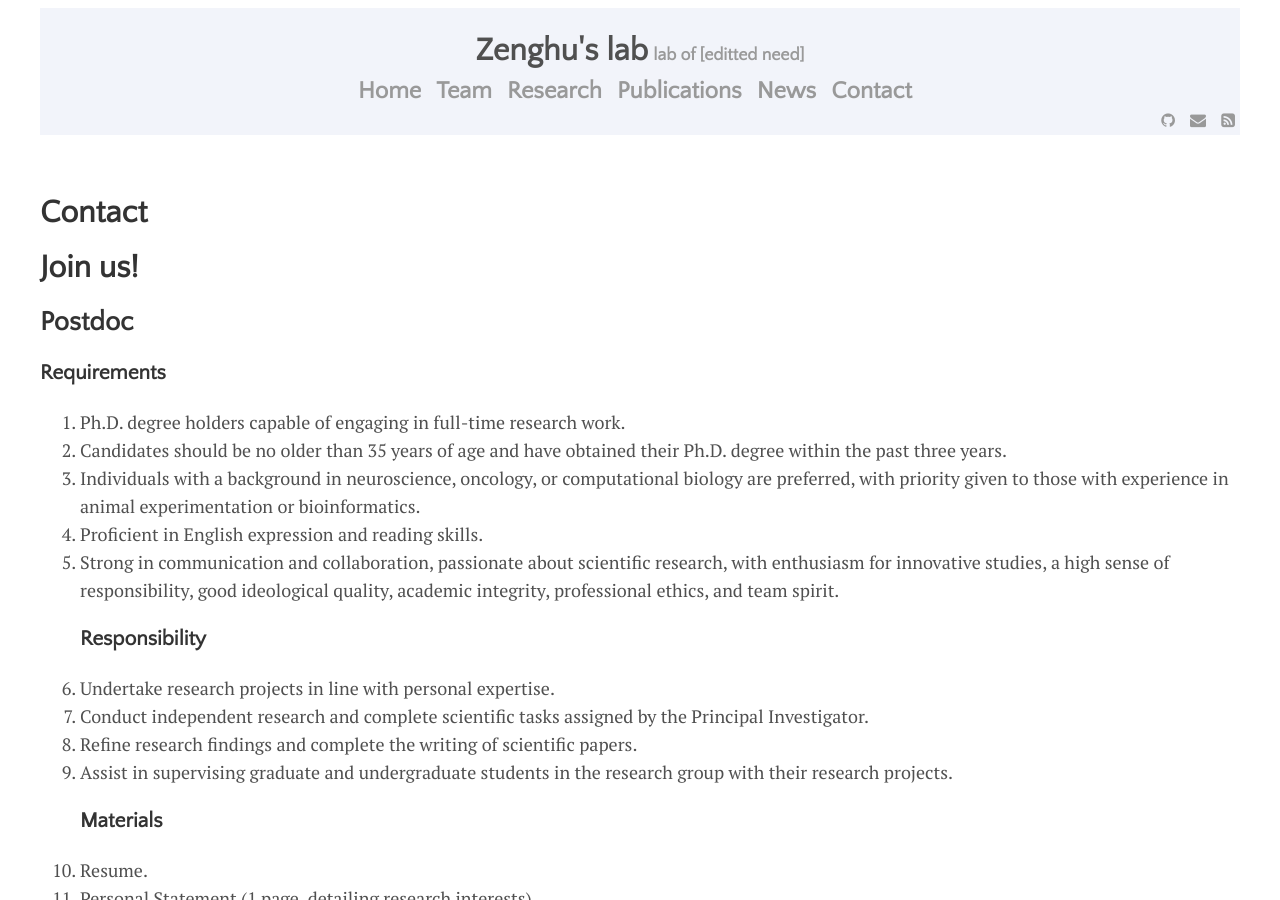
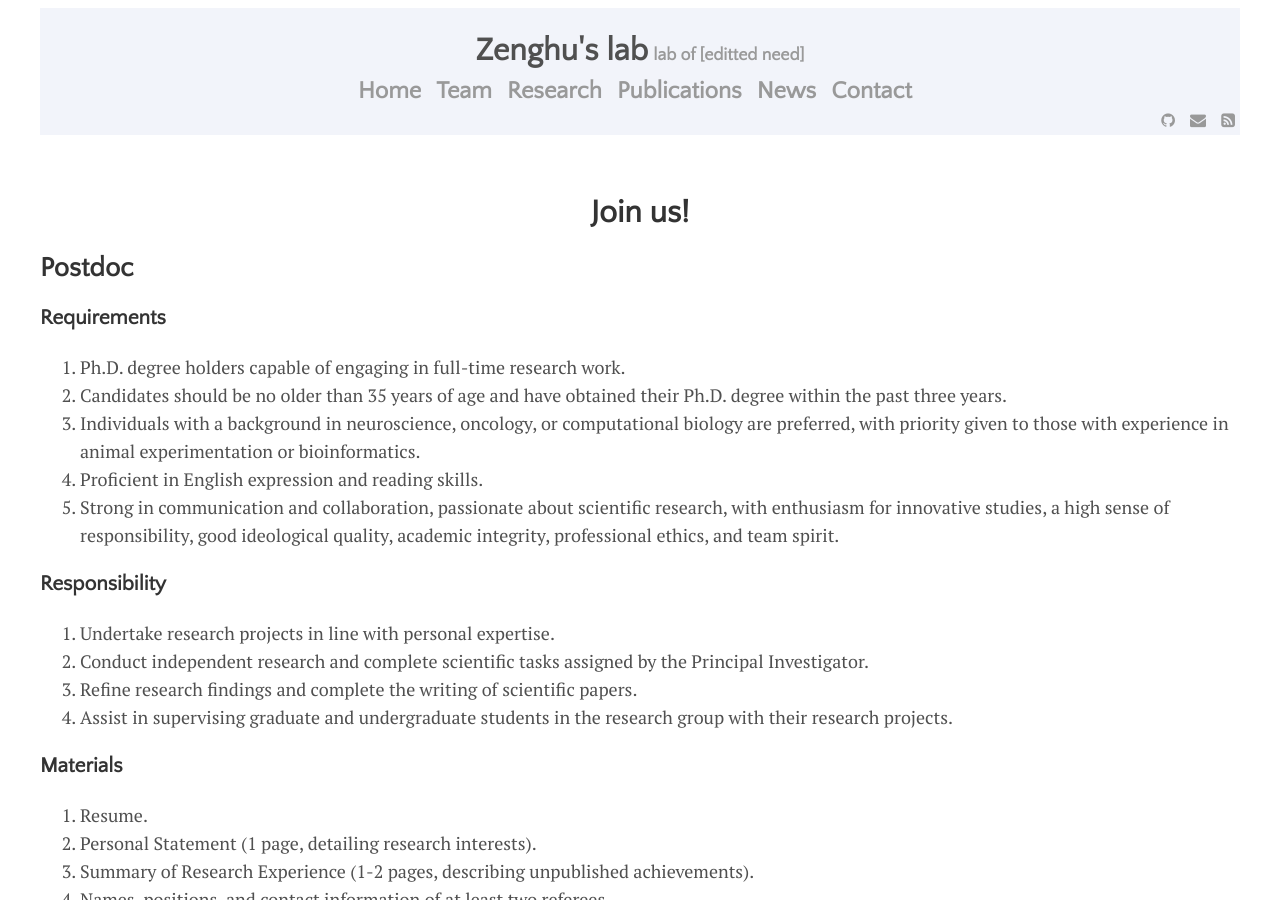
Before and after one commit to ZenghuPKU/zenghupku.github.io, a Jekyll site: the page built from menu/contact.md, in a window 1280 px wide and 900 px high. Built offline with Jekyll 4.4.1, drawn with Linux system fonts in a browser that asks for light colours.

Commit message:
Update contact.md

```diff
--- a/menu/contact.md
+++ b/menu/contact.md
@@ -1,10 +1,11 @@
 ---
 layout: page
-title: Contact
+title:
 permalink: /contact
 ---
 
-# Join us!
+<h1 style="text-align: center;">Join us!</h1>
+
 ## Postdoc
 ### Requirements
 1. Ph.D. degree holders capable of engaging in full-time research work.
@@ -12,11 +13,13 @@
 3. Individuals with a background in neuroscience, oncology, or computational biology are preferred, with priority given to those with experience in animal experimentation or bioinformatics.
 4. Proficient in English expression and reading skills.
 5. Strong in communication and collaboration, passionate about scientific research, with enthusiasm for innovative studies, a high sense of responsibility, good ideological quality, academic integrity, professional ethics, and team spirit.
+
 ### Responsibility
 1. Undertake research projects in line with personal expertise.
 2. Conduct independent research and complete scientific tasks assigned by the Principal Investigator.
 3. Refine research findings and complete the writing of scientific papers.
 4. Assist in supervising graduate and undergraduate students in the research group with their research projects.
+
 ### Materials
 1. Resume.
 2. Personal Statement (1 page, detailing research interests).
@@ -28,10 +31,12 @@
 1. Assist doctoral students and postdoctoral researchers in conducting research projects.
 2. Provide experimental or data analysis support for the development and application of novel spatial sequencing technologies.
 3. Assist in managing laboratory animal models or data analysis servers.
+
 ### Responsibility
 1. Recent graduate with a Bachelor's or higher degree in Biology or a related medical field (Master's degree preferred).
 2. Good command of English with strong expression and reading abilities.
 3. Skilled in communication and collaboration, passionate about scientific research, with enthusiasm for innovative studies and a high sense of responsibility.
+
 ### Materials
 1. Personal Resume.
 2. Cover Letter.
@@ -45,7 +50,7 @@
 The laboratory welcomes undergraduate students from all years and various departments to study and complete their graduation theses.
 
 
-# Contact
+<h1 style="text-align: center;">Contact</h1>
 
 **Primary contact:** Hu Zeng
 
```
